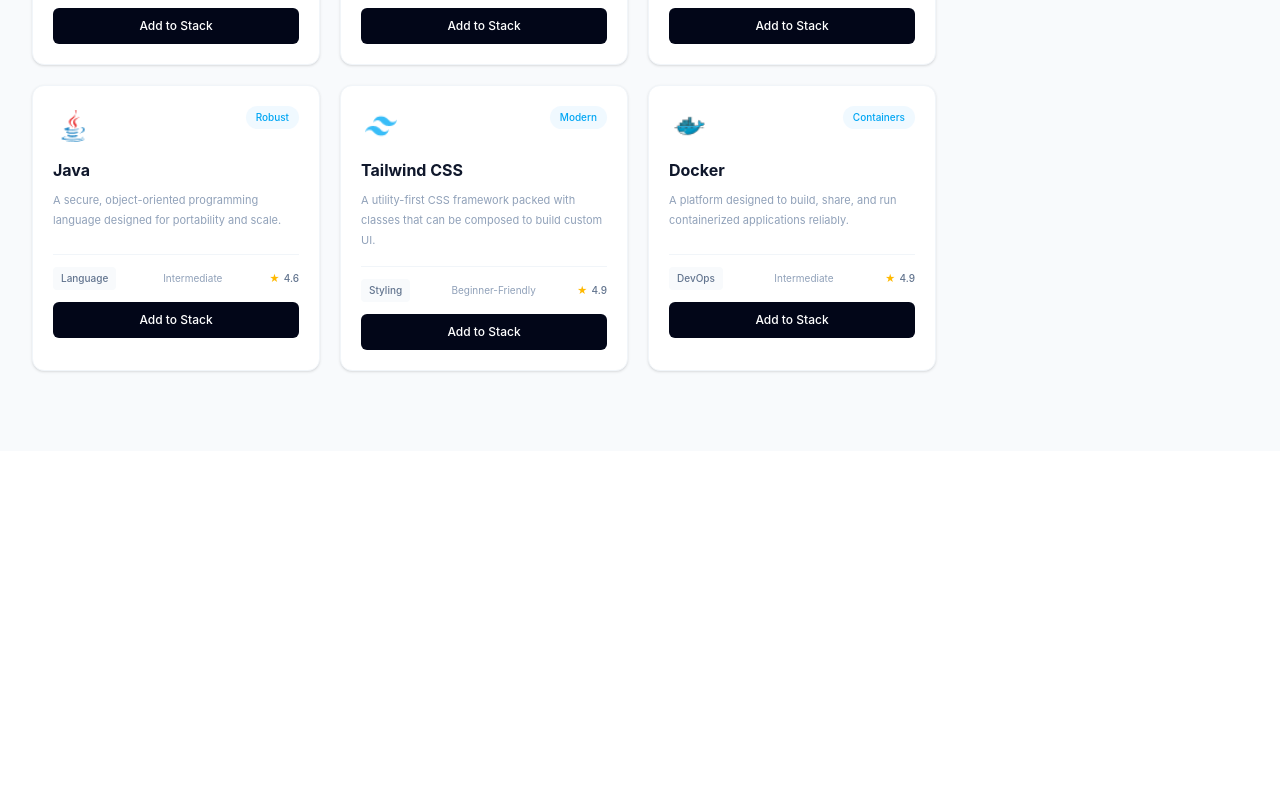
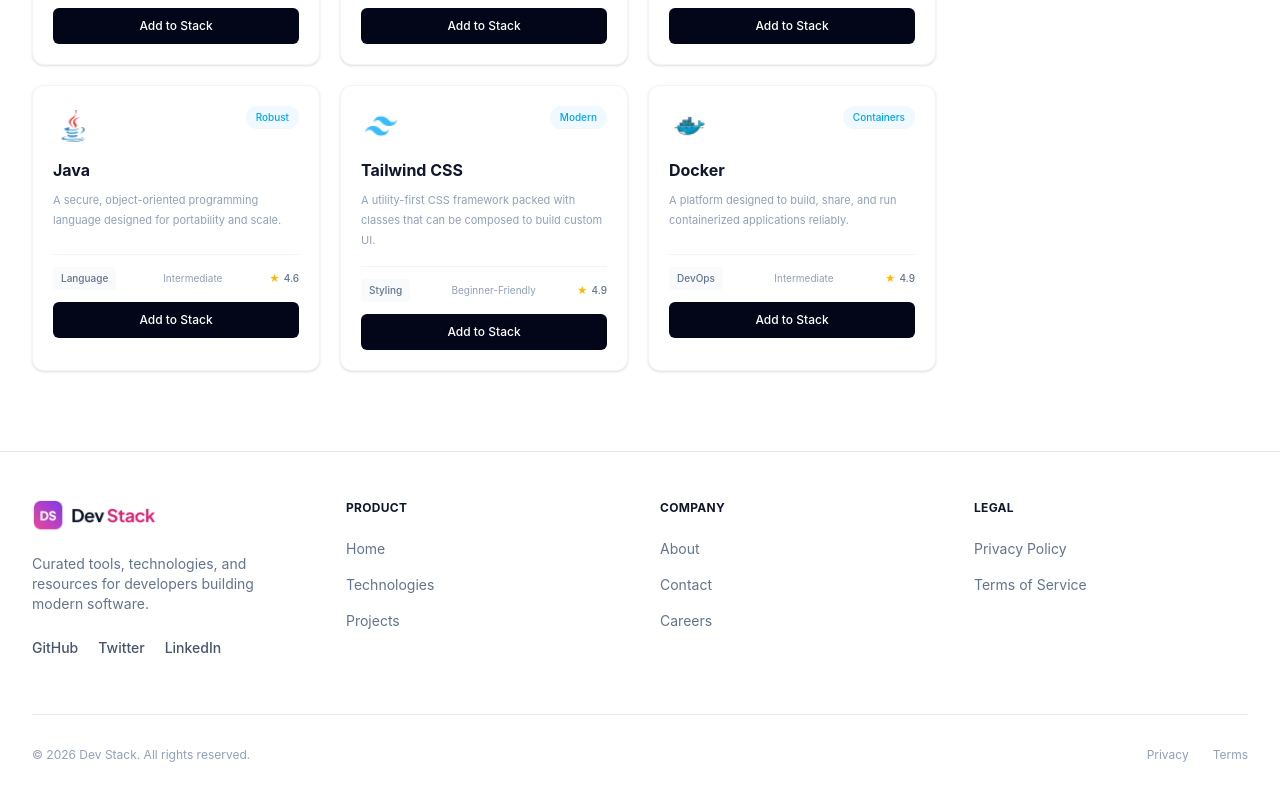
Before and after one commit to shakibhasanonly/dev-stack, a React (Vite) app: page / in a window 1280 px wide. Shown: the part 1818-2618 px from the top of the page. Before the commit the page ends 2269 px from the top, so only its background shows below. Built offline with nearby package versions, Linux system fonts and the light colour scheme.

Commit message:
add footer section

```diff
--- a/src/App.tsx
+++ b/src/App.tsx
@@ -1,6 +1,7 @@
 import Navbar from "./components/Navbar";
 import Hero from "./components/Hero";
 import TechnologySection from "./components/TechnologySection";
+import Footer from "./components/Footer";
 import { ToastContainer } from "react-toastify";
 import "react-toastify/dist/ReactToastify.css";
 
@@ -14,6 +15,8 @@
         <TechnologySection />
       </main>
 
+      <Footer />
+
       <ToastContainer position="top-right" autoClose={2000} />
     </>
   );
--- /dev/null
+++ b/src/components/Footer.tsx
@@ -0,0 +1,175 @@
+import logo from "../assets/logo-text.png";
+
+const Footer = () => {
+  return (
+    <footer className="border-t border-slate-200 bg-white">
+      <div className="mx-auto max-w-7xl px-5 py-12 sm:px-6 lg:px-8">
+        {/* Main Footer */}
+        <div className="grid gap-10 md:grid-cols-2 lg:grid-cols-4">
+          {/* Brand */}
+          <div>
+            <a href="#home" className="inline-flex items-center">
+              <img
+                src={logo}
+                alt="Dev Stack"
+                className="h-8 w-auto"
+              />
+            </a>
+
+            <p className="mt-4 max-w-sm text-sm leading-5 text-slate-500">
+              Curated tools, technologies, and resources for developers
+              building modern software.
+            </p>
+
+            <div className="mt-6 flex items-center gap-5">
+              <a
+                href="#"
+                className="text-sm font-medium text-slate-600 transition hover:text-slate-900"
+              >
+                GitHub
+              </a>
+
+              <a
+                href="#"
+                className="text-sm font-medium text-slate-600 transition hover:text-slate-900"
+              >
+                Twitter
+              </a>
+
+              <a
+                href="#"
+                className="text-sm font-medium text-slate-600 transition hover:text-slate-900"
+              >
+                LinkedIn
+              </a>
+            </div>
+          </div>
+
+          {/* Product */}
+          <div>
+            <h3 className="text-xs font-bold uppercase tracking-wide text-slate-900">
+              Product
+            </h3>
+
+            <ul className="mt-5 space-y-3">
+              <li>
+                <a
+                  href="#home"
+                  className="text-sm text-slate-500 transition hover:text-slate-900"
+                >
+                  Home
+                </a>
+              </li>
+
+              <li>
+                <a
+                  href="#technologies"
+                  className="text-sm text-slate-500 transition hover:text-slate-900"
+                >
+                  Technologies
+                </a>
+              </li>
+
+              <li>
+                <a
+                  href="#projects"
+                  className="text-sm text-slate-500 transition hover:text-slate-900"
+                >
+                  Projects
+                </a>
+              </li>
+            </ul>
+          </div>
+
+          {/* Company */}
+          <div>
+            <h3 className="text-xs font-bold uppercase tracking-wide text-slate-900">
+              Company
+            </h3>
+
+            <ul className="mt-5 space-y-3">
+              <li>
+                <a
+                  href="#about"
+                  className="text-sm text-slate-500 transition hover:text-slate-900"
+                >
+                  About
+                </a>
+              </li>
+
+              <li>
+                <a
+                  href="#contact"
+                  className="text-sm text-slate-500 transition hover:text-slate-900"
+                >
+                  Contact
+                </a>
+              </li>
+
+              <li>
+                <a
+                  href="#"
+                  className="text-sm text-slate-500 transition hover:text-slate-900"
+                >
+                  Careers
+                </a>
+              </li>
+            </ul>
+          </div>
+
+          {/* Legal */}
+          <div>
+            <h3 className="text-xs font-bold uppercase tracking-wide text-slate-900">
+              Legal
+            </h3>
+
+            <ul className="mt-5 space-y-3">
+              <li>
+                <a
+                  href="#"
+                  className="text-sm text-slate-500 transition hover:text-slate-900"
+                >
+                  Privacy Policy
+                </a>
+              </li>
+
+              <li>
+                <a
+                  href="#"
+                  className="text-sm text-slate-500 transition hover:text-slate-900"
+                >
+                  Terms of Service
+                </a>
+              </li>
+            </ul>
+          </div>
+        </div>
+
+        {/* Bottom Footer */}
+        <div className="mt-14 flex flex-col gap-4 border-t border-slate-200 pt-8 sm:flex-row sm:items-center sm:justify-between">
+          <p className="text-xs text-slate-400">
+            © 2026 Dev Stack. All rights reserved.
+          </p>
+
+          <div className="flex items-center gap-6">
+            <a
+              href="#"
+              className="text-xs text-slate-400 transition hover:text-slate-700"
+            >
+              Privacy
+            </a>
+
+            <a
+              href="#"
+              className="text-xs text-slate-400 transition hover:text-slate-700"
+            >
+              Terms
+            </a>
+          </div>
+        </div>
+      </div>
+    </footer>
+  );
+};
+
+export default Footer;
--- a/src/components/TechnologySection.tsx
+++ b/src/components/TechnologySection.tsx
@@ -73,7 +73,7 @@
   return (
     <section
       id="technologies"
-      className="bg-slate-50 px-5 py-16 sm:px-6 lg:px-8 lg:py-20"
+      className="bg-white px-5 py-16 sm:px-6 lg:px-8 lg:py-20"
     >
       <div className="mx-auto max-w-7xl">
         {/* Section Heading */}
```
